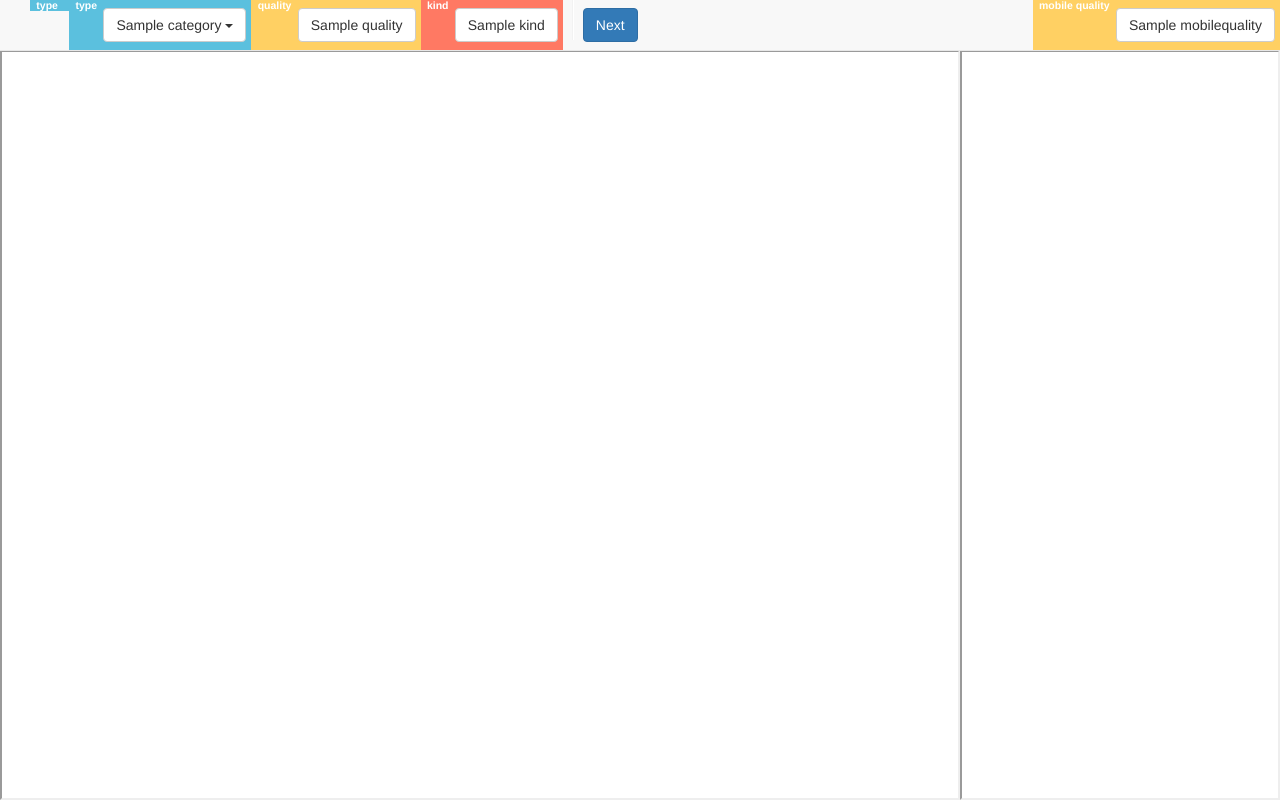
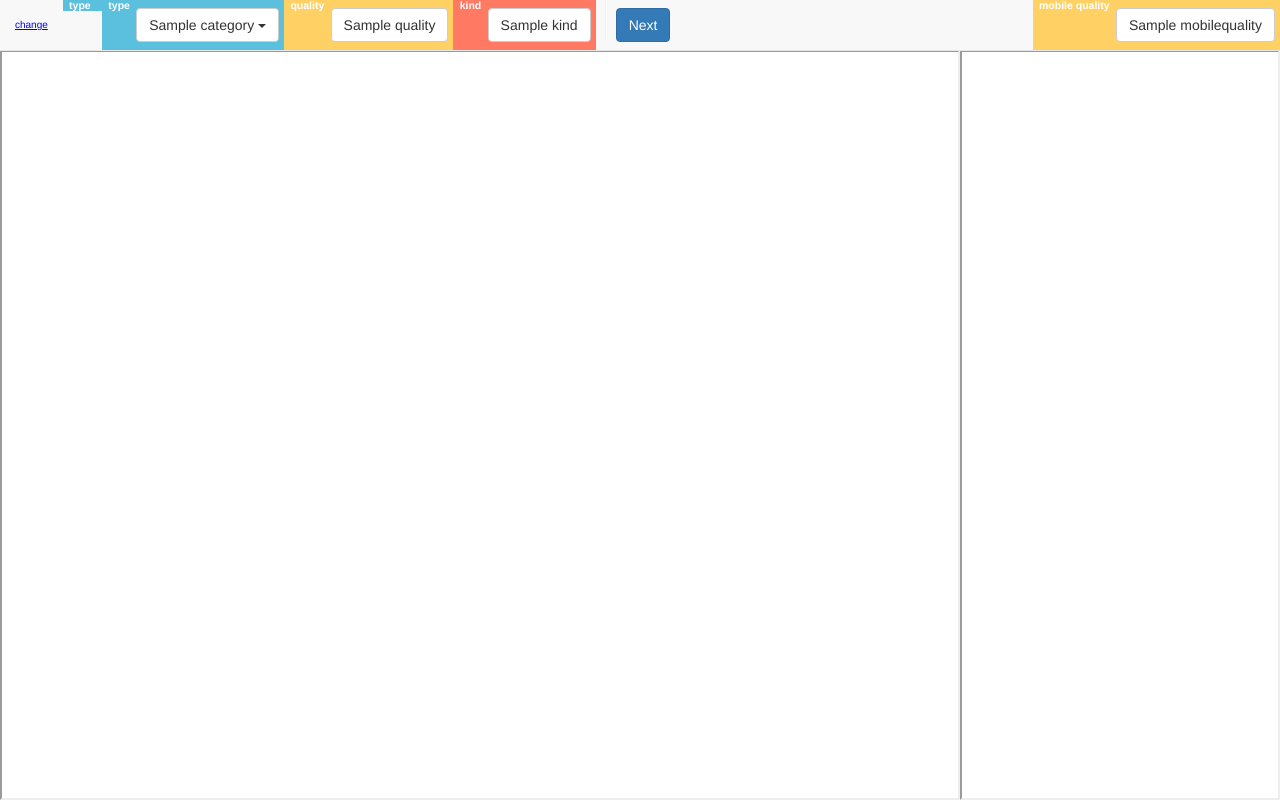
Before and after one commit to idradm/articles-types-learning-set, a Django app: template watson/templates/main.html in a window 1280 px wide. Run offline with Django 3.2, Linux system fonts and the light colour scheme; tables that the repository leaves empty hold one stand-in row (values such as "Sample post"); the template is opened without the code that fills it: values that come from a table or form of the project are taken from there, most other values are stand-ins (such as "Sample title", 1, 10 or a date in 2020); some libraries are stand-ins or nearby versions.

Commit message:
tweak change session button

```diff
--- a/watson/static/watson/css/watson.css
+++ b/watson/static/watson/css/watson.css
@@ -53,3 +53,13 @@
     width: 100%;
     height: 100%;
 }
+
+.watson-sessions-dropdown {
+    cursor: pointer;
+}
+.watson-sessions-dropdown .watson-change-session-catption {
+    color:blue;
+    font-size:10px;
+    text-decoration: underline;
+    margin-bottom:5px;
+}
--- a/watson/templates/main.html
+++ b/watson/templates/main.html
@@ -23,6 +23,7 @@
                 <li class="dropdown watson-sessions-dropdown">
                     <a class="watson-sessions dropdown-toggle navbar-brand" data-toggle="dropdown" data-target="#">
                         {{ state.session }}
+                        <div class="watson-change-session-catption">change</div>
                     </a>
                 </li>
             </ul>
```
